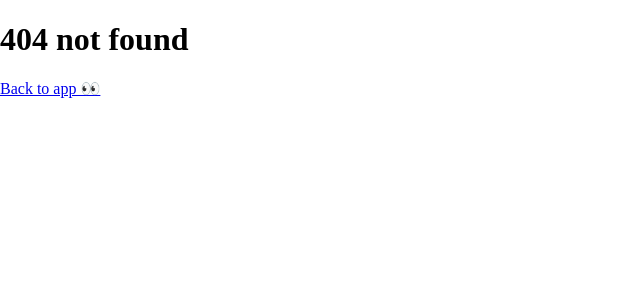
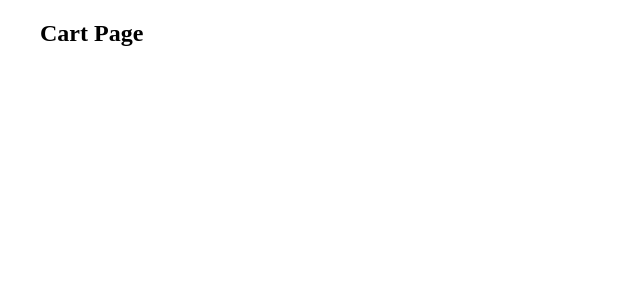
Before and after one commit to markhamilton90/apparel-store, a React (Create React App) app: page /cart in a window 1280 px wide. Before the commit this address had no page. Shown: the top 300 px of the page, without its empty margins (0-640 px from the left). Built offline with nearby package versions, Linux system fonts and the light colour scheme.

Commit message:
create a new Root component, add cart page, and leverage routing

```diff
--- a/src/components/App.js
+++ b/src/components/App.js
@@ -1,4 +1,5 @@
 import React from 'react';
+import { withRouter } from 'react-router';
 import Searchbar from './Searchbar';
 import Sort from './Sort';
 import Sidebar from './Sidebar';
@@ -15,7 +16,7 @@ class App extends React.Component {
         activeFilters: [],
         query: '',
         sort: '',
-        inCart: {},
+        // inCart: {},
         page: 0,
         per_page: 4
     }
@@ -43,11 +44,11 @@ class App extends React.Component {
         })
     }
 
-    clearCart = () => {
-        this.setState({
-            inCart: {}
-        })
-    }
+    // clearCart = () => {
+    //     this.setState({
+    //         inCart: {}
+    //     })
+    // }
 
     handleClick = filter => {
         const updatedFilters = [ ...this.state.activeFilters ];
@@ -64,20 +65,20 @@ class App extends React.Component {
         })
     }
 
-    addToCart = (key, value) => {
-        const inCart = { ...this.state.inCart };
+    // addToCart = (key, value) => {
+    //     const inCart = { ...this.state.inCart };
 
-        if (!inCart.hasOwnProperty(key)) {
-            inCart[key] = value;
-            inCart[key]['count'] = 1;
-        } else {
-            inCart[key]['count'] += 1;
-        }
+    //     if (!inCart.hasOwnProperty(key)) {
+    //         inCart[key] = value;
+    //         inCart[key]['count'] = 1;
+    //     } else {
+    //         inCart[key]['count'] += 1;
+    //     }
 
-        this.setState({
-            inCart: inCart
-        })
-    }
+    //     this.setState({
+    //         inCart: inCart
+    //     })
+    // }
 
     changePage = event => {
         if (event.currentTarget.hasAttribute('disabled')) {
@@ -100,11 +101,11 @@ class App extends React.Component {
                 <Searchbar onChange={ this.onChange } clearSearch={ this.clearSearch } />
                 <Sort updateSort={ this.updateSort } />
                 <Sidebar filters={ this.state.filters } handleClick={ this.handleClick } activeFilters={ this.state.activeFilters } />
-                <Results inventory={ this.state.inventory } activeFilters={ this.state.activeFilters } query={ this.state.query } sort={ this.state.sort } page={ this.state.page } per_page={ this.state.per_page } addToCart={ this.addToCart } changePage={ this.changePage } />
-                <Cart inCart={ this.state.inCart } clearCart={ this.clearCart } goToCart={ this.goToCart }/>
+                <Results inventory={ this.state.inventory } activeFilters={ this.state.activeFilters } query={ this.state.query } sort={ this.state.sort } page={ this.state.page } per_page={ this.state.per_page } addToCart={ this.props.addToCart } changePage={ this.changePage } />
+                <Cart inCart={ this.props.inCart } clearCart={ this.props.clearCart } goToCart={ this.goToCart }/>
             </div>
         )
     }
 }
 
-export default App;
+export default withRouter(App);
--- /dev/null
+++ b/src/components/CartPage.js
@@ -0,0 +1,20 @@
+import React from 'react';
+
+class CartPage extends React.Component {
+
+    render() {
+        const cartItems = this.props.inCart;
+        return (
+            <ul className="cart-items">
+                <h2>Cart Page</h2>
+                {
+                    Object.keys(cartItems).map( item => (
+                        <h2>{ cartItems[item].title }</h2>
+                    ))
+                }
+            </ul>
+        )
+    }
+}
+
+export default CartPage;
--- /dev/null
+++ b/src/components/Root.js
@@ -0,0 +1,56 @@
+import React from 'react';
+import { BrowserRouter, Route, Switch } from 'react-router-dom';
+import App from './App';
+import CartPage from './CartPage';
+import NotFound from './NotFound';
+
+class Root extends React.Component {
+
+    state = {
+        inCart: {},
+    }
+
+    clearCart = () => {
+        this.setState({
+            inCart: {}
+        })
+    }
+
+    addToCart = (key, value) => {
+        const inCart = { ...this.state.inCart };
+
+        if (!inCart.hasOwnProperty(key)) {
+            inCart[key] = value;
+            inCart[key]['count'] = 1;
+        } else {
+            inCart[key]['count'] += 1;
+        }
+
+        this.setState({
+            inCart: inCart
+        })
+    }
+
+    render() {
+        return (
+            <BrowserRouter>
+                <Switch>
+                    <Route exact path="/">
+                        <App inCart={this.state.inCart} clearCart={this.clearCart} addToCart={this.addToCart}/>
+                    </Route>
+                    <Route exact path="/apparel-store">
+                        <App inCart={this.state.inCart} clearCart={this.clearCart} addToCart={this.addToCart}/>
+                    </Route>
+                    <Route exact path="/cart">
+                        <CartPage inCart={this.state.inCart} />
+                    </Route>
+                    <Route>
+                        <NotFound />
+                    </Route>
+                </Switch>
+            </BrowserRouter>
+        )
+    }
+}
+
+export default Root;
--- a/src/components/Router.js
+++ /dev/null
@@ -1,17 +0,0 @@
-import React from 'react';
-import { BrowserRouter, Route, Switch } from 'react-router-dom';
-import App from './App';
-import NotFound from './NotFound';
-
-const Router = () => (
-    <BrowserRouter>
-        <Switch>
-            <Route exact path="/" component={App} />
-            <Route exact path="/apparel-store" component={App} />
-            <Route exact path="/cart" component={NotFound} />
-            <Route component={NotFound} />
-        </Switch>
-    </BrowserRouter>
-);
-
-export default Router;
--- a/src/index.js
+++ b/src/index.js
@@ -1,9 +1,9 @@
 // let's go!
 import React from 'react';
 import { render } from 'react-dom';
-import Router from './components/Router';
-import App from './components/App';
+import Root from './components/Root';
+// import App from './components/App';
 import './css/styles.css';
 import 'normalize.css';
 
-render(<Router />, document.getElementById('main'));
+render(<Root />, document.getElementById('main'));
```
